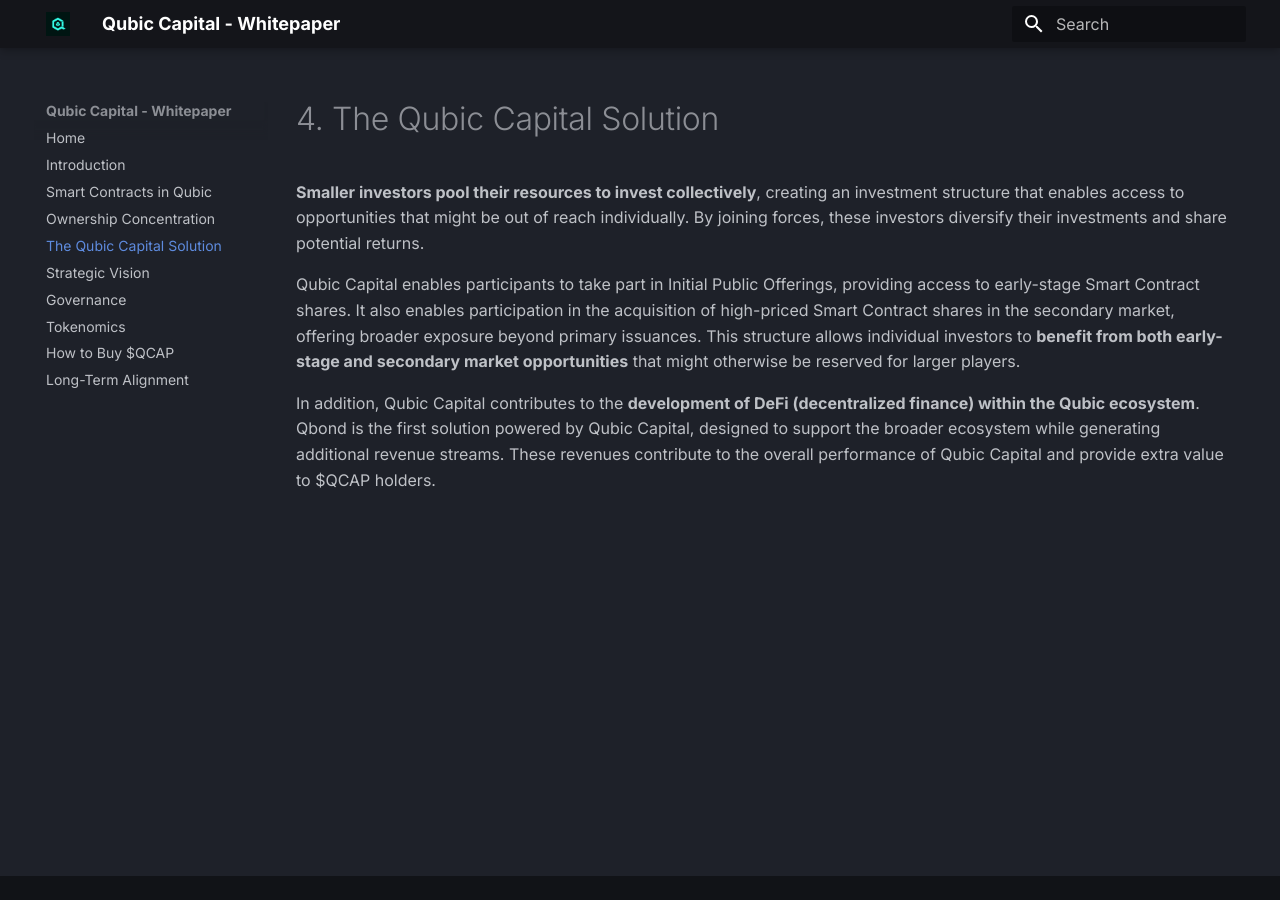
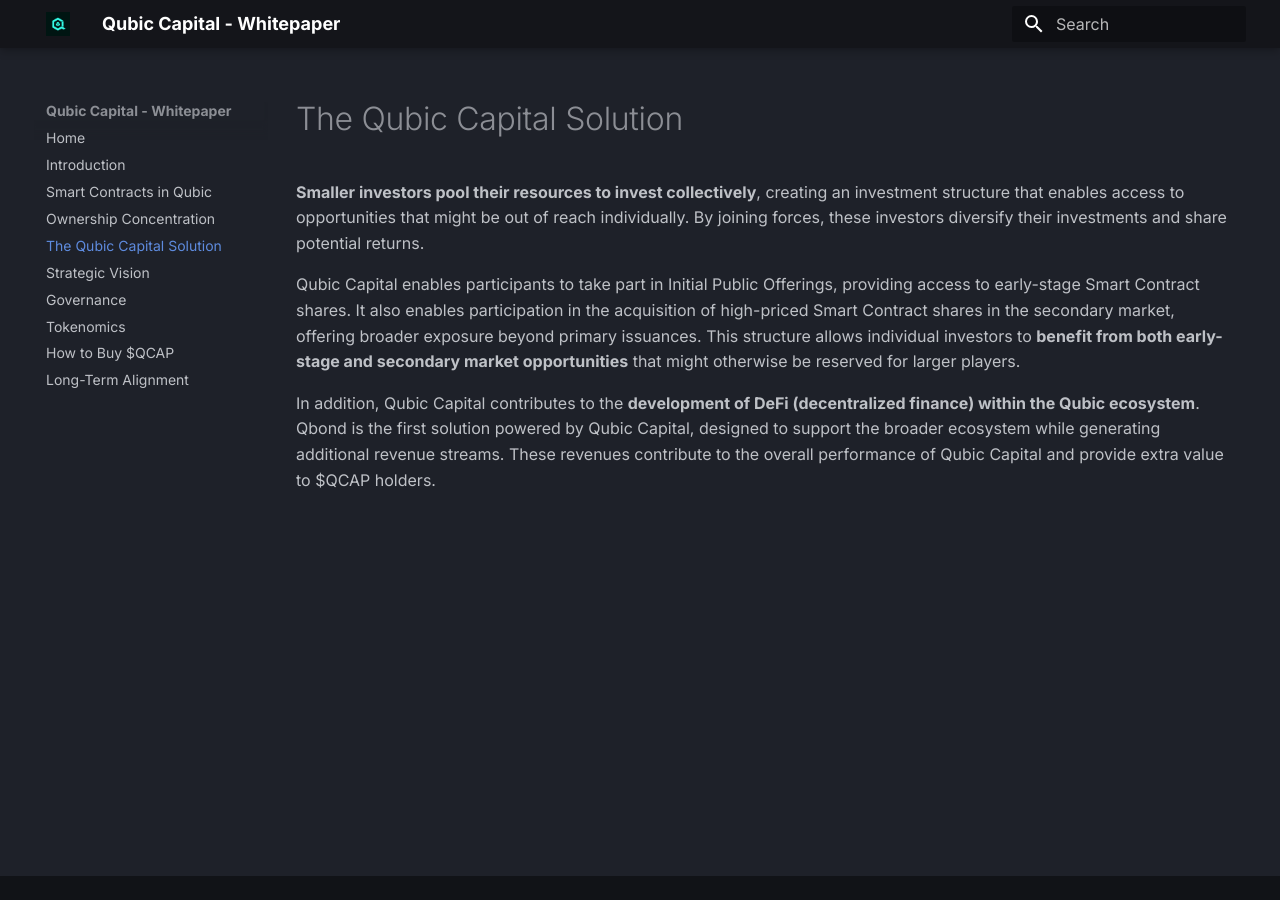
Before and after one commit to HermanToothrot10/qubic-capital-whitepaper, an MkDocs documentation site: the page built from docs/04-the-qubic-capital-solution.md, in a window 1280 px wide. Built offline with MkDocs 1.6.1 and Material for MkDocs 9.7.7, drawn with Linux system fonts in a browser that asks for light colours.

Commit message:
Update 04-the-qubic-capital-solution.md

```diff
--- a/docs/04-the-qubic-capital-solution.md
+++ b/docs/04-the-qubic-capital-solution.md
@@ -1,4 +1,4 @@
-# 4. The Qubic Capital Solution
+# The Qubic Capital Solution
 
 **Smaller investors pool their resources to invest collectively**, creating an investment structure that enables access to opportunities that might be out of reach individually. By joining forces, these investors diversify their investments and share potential returns.
 
```
